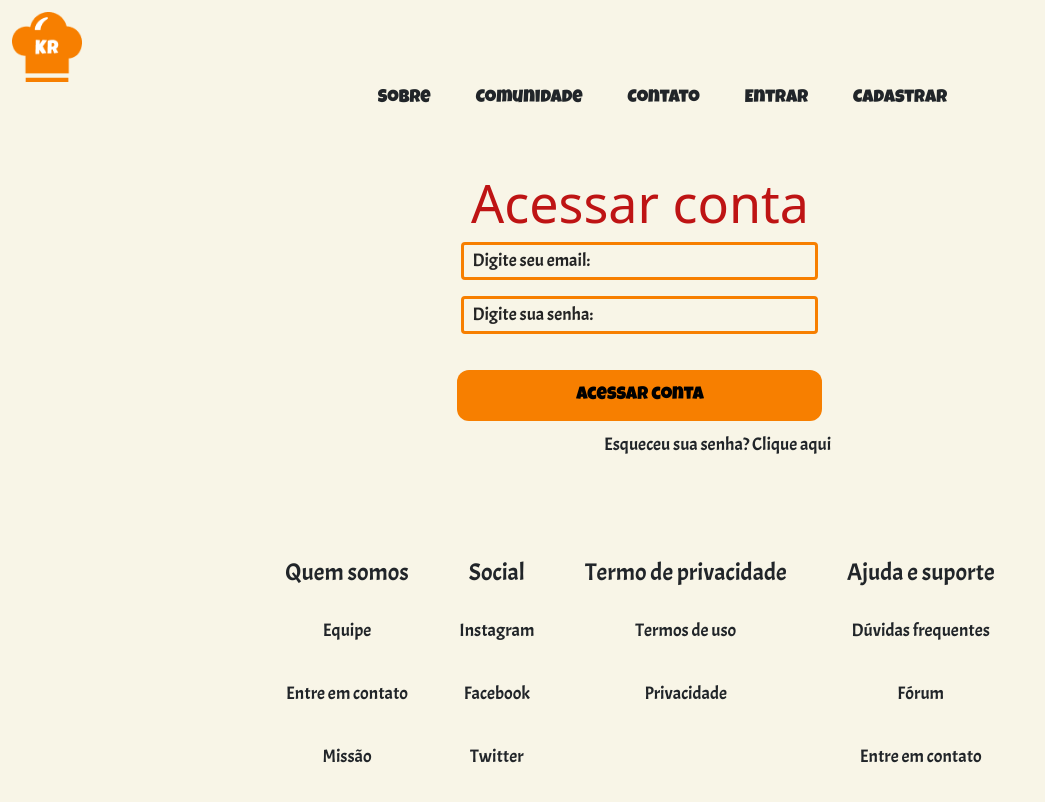
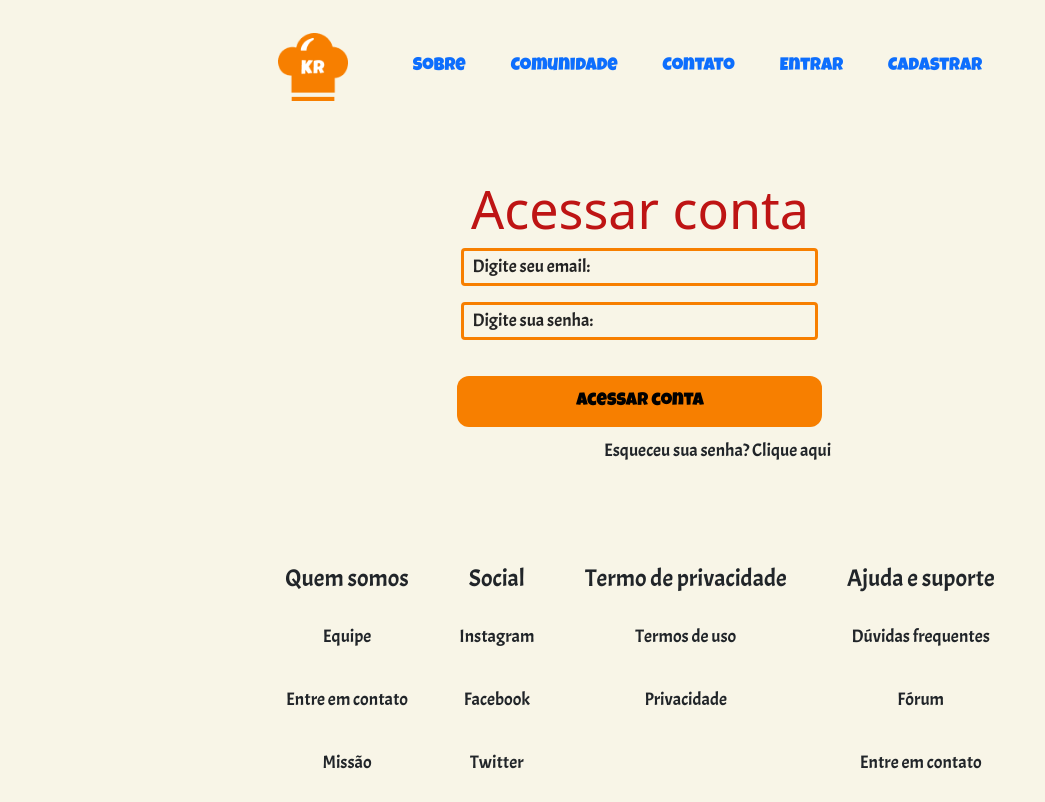
Before and after one commit to Kitchen-Road/KitchenRoad-Frontend, a React (Create React App) app in the folder app/: page /Login in a window 1280 px wide. Shown: the whole page, without its empty margins (0-1045 px from the left). Built offline with nearby package versions, Linux system fonts and the light colour scheme.

Commit message:
melhorias na navbar offline

```diff
--- a/app/src/assets/css/general.scss
+++ b/app/src/assets/css/general.scss
@@ -22,7 +22,7 @@ body, ul, li, p {
 
 .App{
   margin-bottom: 40px !important;
-  margin-top: 50px;
+  //margin-top: 50px;
 }
   /* .App {
     text-align: center;
--- a/app/src/assets/css/navbar.scss
+++ b/app/src/assets/css/navbar.scss
@@ -22,8 +22,8 @@
 }
 
 .navbar{
-    margin-top: 20px;
-    margin-bottom: 20px;
+    margin-top: 10px;
+    margin-bottom: 30px;
     justify-content: center !important;
     display: flex !important;
     position: relative !important;
--- a/app/src/components/container/navbar.js
+++ b/app/src/components/container/navbar.js
@@ -1,5 +1,5 @@
 import React from "react";
-
+import { Link } from "react-router-dom";
 import Button from "../utils/button";
 import List from "../utils/List";
 
@@ -9,26 +9,23 @@ import Logo from "../../assets/img/logo.png";
 const Navbar = () => {
 
     const listObject = [
-        {text: "Sobre"},
-        {text: "Comunidade"},
-        {text: "Contato"},
-        {text: "Entrar"},
-        {text: "Cadastrar"},
+        {text: "Sobre", link:'/EmConstrucao'},
+        {text: "Comunidade", link:'/EmConstrucao'},
+        {text: "Contato", link:'/EmConstrucao'},
+        {text: "Entrar", link:'/Login'},
+        {text: "Cadastrar", link:'/SignUP'},
     ]
 
     return (
-        <>
-        <div className="logo">
+        <div className = "navbar">
             {/* <Logo  width="70" height="70"/> */}
-            <img src={Logo} width="70" height="70"></img>
-        </div>
-
+            <Link to="/"><img src={Logo} width="70" height="68.29"></img></Link>
         <header className="header">
             <nav>
                 <List listObject={listObject}/>
             </nav>
         </header>
-        </>
+        </div>
     )
 }
 
--- a/app/src/components/utils/Item.js
+++ b/app/src/components/utils/Item.js
@@ -1,13 +1,14 @@
 import React from "react";
+import { Link } from "react-router-dom";
 import Button from "./button";
 
-const Item = ({ref, text, type}) => {
+const Item = ({ref, text, type, link}) => {
     return (
         type === "btn" ?
         (
             <Button text={text} />
         )
-        : ( <li ref={ref}>{text}</li>)
+        : ( <Link to={link}><li ref={ref}>{text}</li></Link>)
     )
 }
 
```
